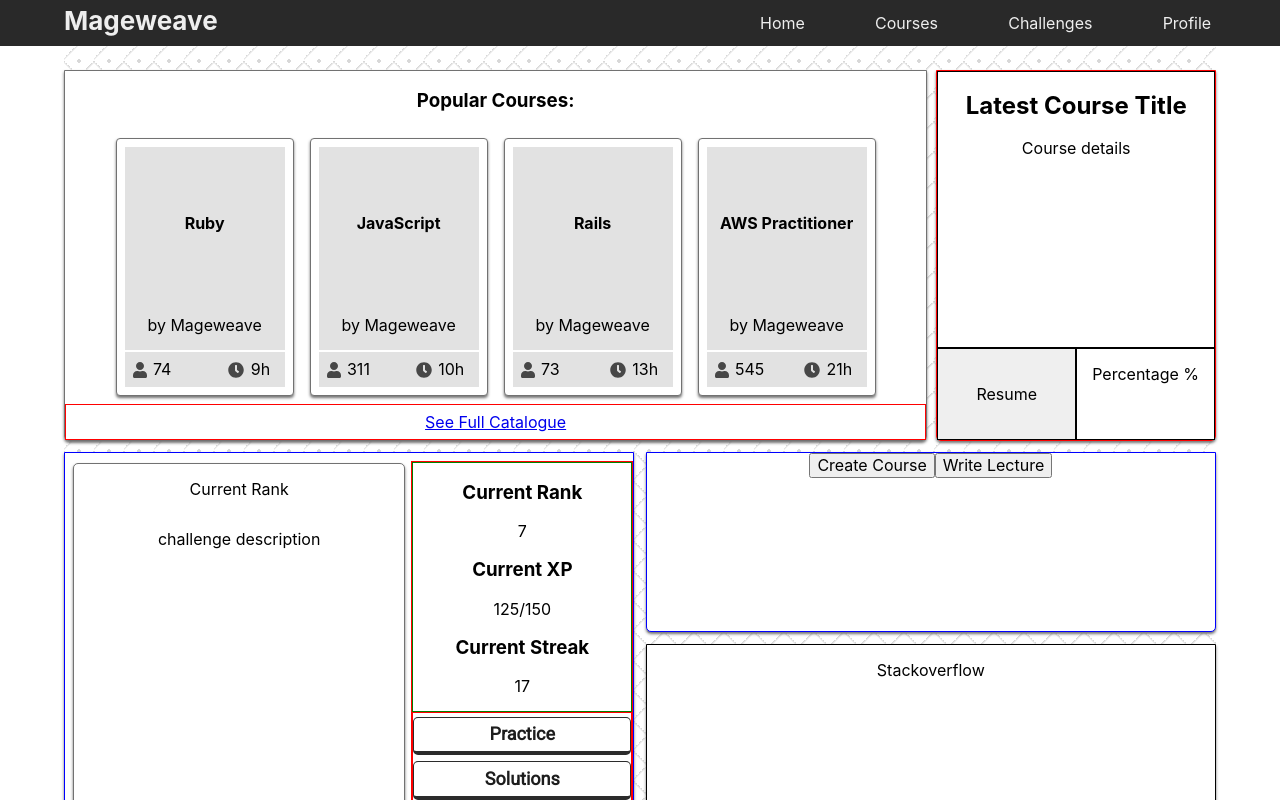
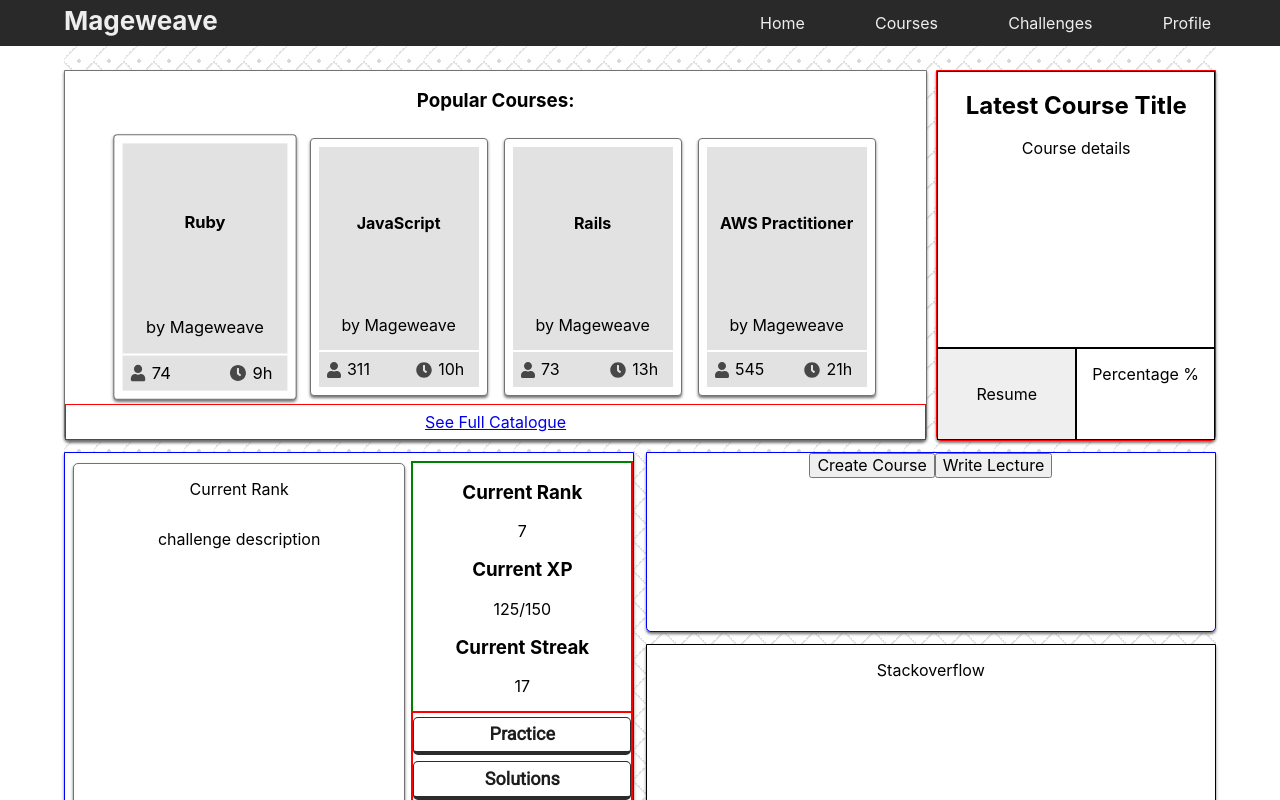
Before and after one commit to KevinKra/mageweave, a React (Create React App) app: page / in a window 1280 px wide. In both pictures the pointer is over the element 204 px from the left and 266 px from the top of the page. Shown: the top 800 px of the page. Built offline with nearby package versions, Linux system fonts and the light colour scheme.

Commit message:
Allow for hover effects on card mouseover

```diff
--- a/src/components/CourseCard/CourseCard.scss
+++ b/src/components/CourseCard/CourseCard.scss
@@ -10,6 +10,10 @@
 	min-width: 10rem;
 	margin: 0.5rem;
 	padding: 0.5rem;
+	transition: .2s transform ease-in-out;
+	&:hover {
+		transform: scale(1.03);
+	}
 	.card-interior {
 		display: grid;
 		grid-template-columns: 1fr, 1fr;
```
Lines whose indentation alone changed are shown as unchanged.
